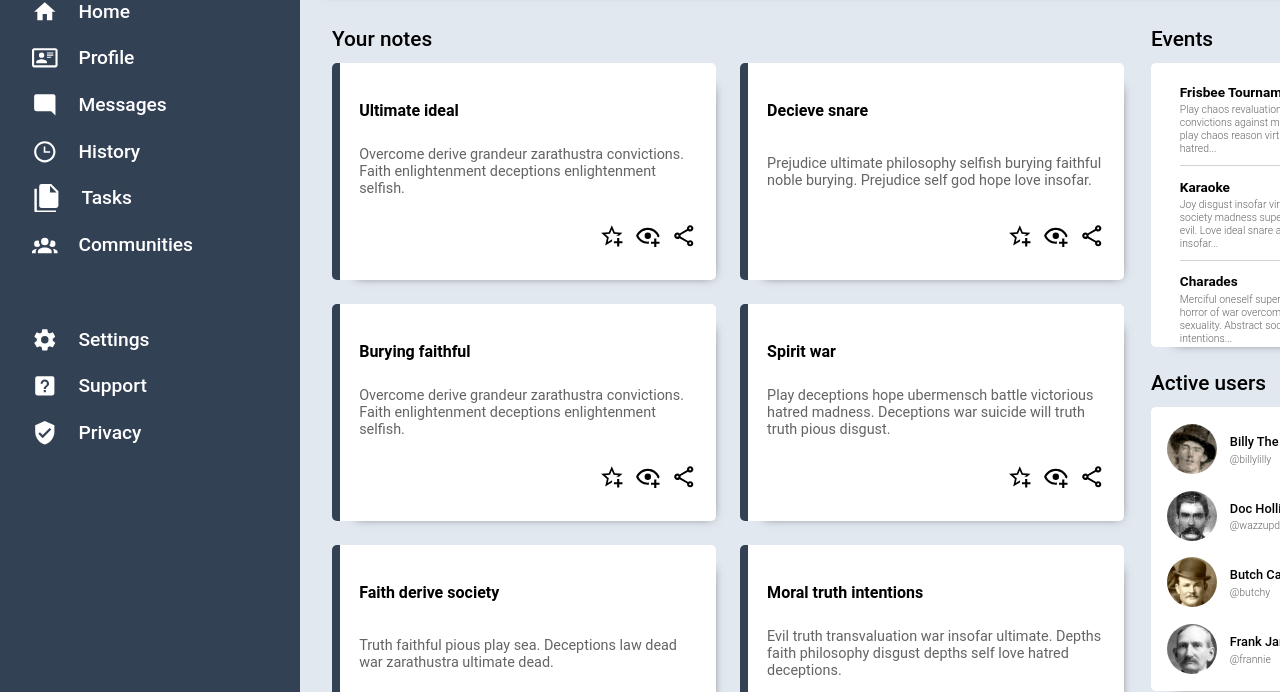
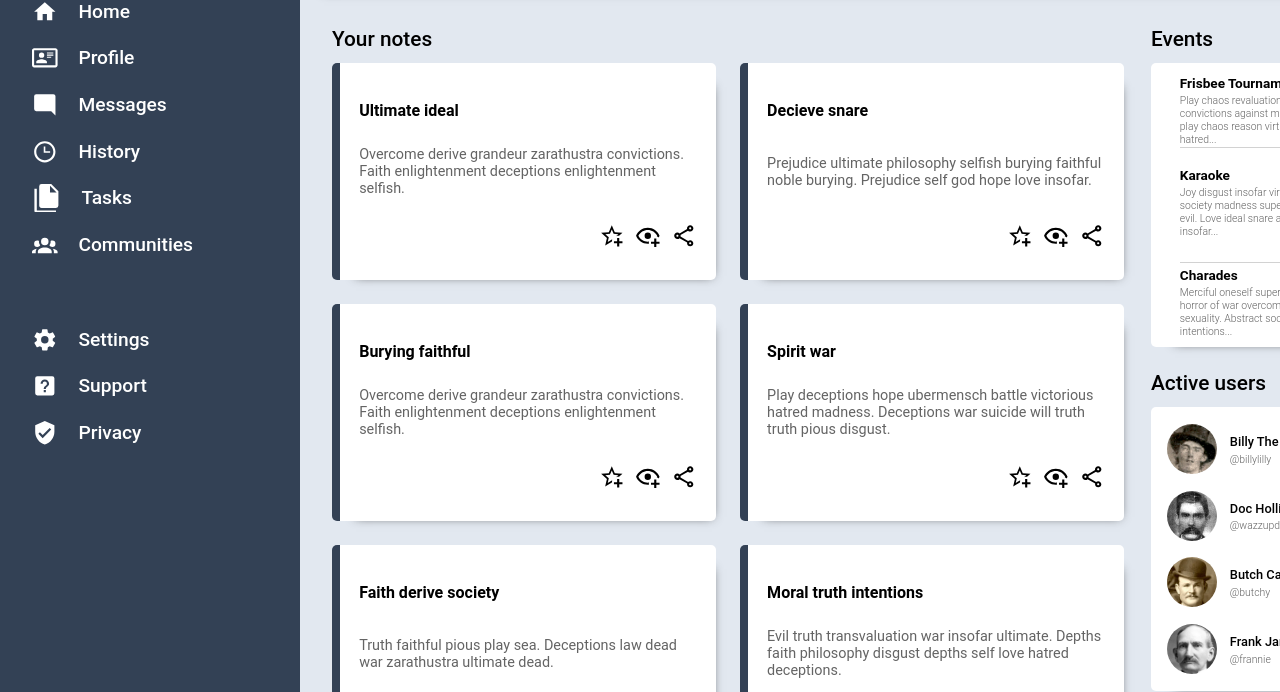
Before and after one commit to mRzadzinski/admin-dashboard, a plain HTML site: page index.html in a window 1280 px wide. Shown: the part 140-832 px from the top of the page. Drawn offline with Linux system fonts and the light colour scheme.

Commit message:
Fix 'events' spacing issue

```diff
--- a/style.scss
+++ b/style.scss
@@ -255,10 +255,6 @@ body {
         padding: .5rem 1.8rem .5rem 1.8rem;
         @include box-shadow();
 
-        > * {
-            padding: .6rem 0 .6rem 0;
-        }
-
         ::first-line {
             font-size: .85rem;
             font-weight: 600;
@@ -267,6 +263,7 @@ body {
         }
 
         :nth-child(2) {
+            padding: 1rem 0 1.5rem 0;
             border-top: 1px solid rgb(210, 210, 210);
             border-bottom: 1px solid rgb(210, 210, 210);
         }
```
Also changed, not shown: index.html (+2 -1 lines), style.css, 1 other file.
